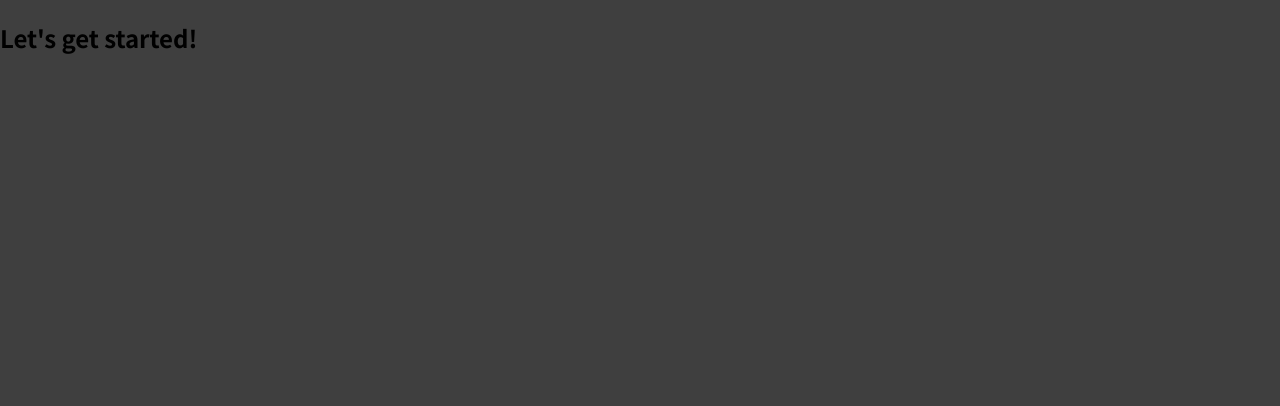
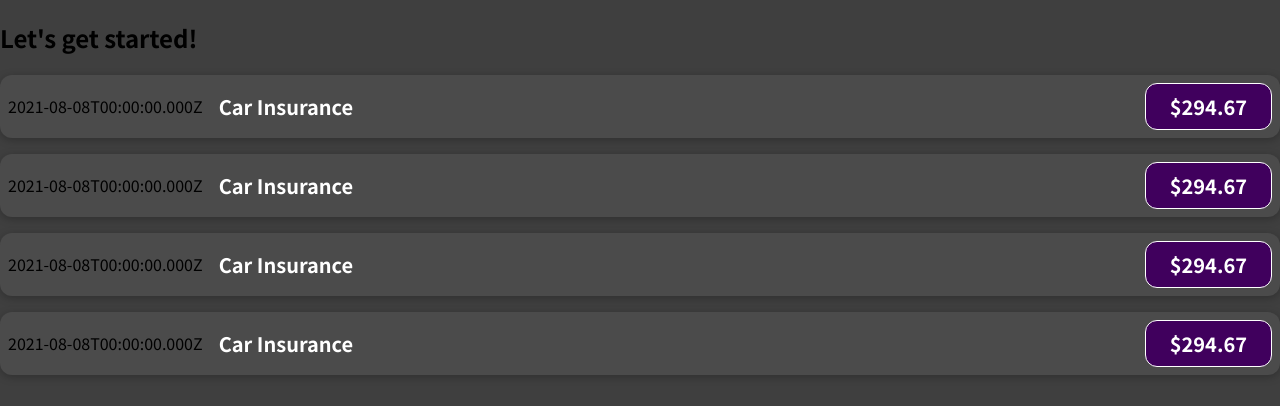
Before and after one commit to ksm5611/React-bugerbuilder, a JavaScript app: page / in a window 1280 px wide. Shown: the top 406 px of the page. Built offline with nearby package versions, Linux system fonts and the light colour scheme.

Commit message:
outputting Dynamic data

```diff
--- a/src/App.js
+++ b/src/App.js
@@ -1,7 +1,34 @@
+import Expenseitem from "./components/Expenseitem";
+
 function App() {
+  const expenses = [
+    {
+      id: "e1",
+      title: "Toilet Paper",
+      amount: 94.12,
+      date: new Date(2020, 7, 14),
+    },
+    { id: "e2", title: "New TV", amount: 799.49, date: new Date(2021, 2, 12) },
+    {
+      id: "e3",
+      title: "Car Insurance",
+      amount: 294.67,
+      date: new Date(2021, 2, 28),
+    },
+    {
+      id: "e4",
+      title: "New Desk (Wooden)",
+      amount: 450,
+      date: new Date(2021, 5, 12),
+    },
+  ];
   return (
     <div>
       <h2>Let's get started!</h2>
+      <Expenseitem>{expenses[0].title}</Expenseitem>
+      <Expenseitem></Expenseitem>
+      <Expenseitem></Expenseitem>
+      <Expenseitem></Expenseitem>
     </div>
   );
 }
--- /dev/null
+++ b/src/components/Expenseitem.css
@@ -0,0 +1,56 @@
+.expense-item {
+  display: flex;
+  justify-content: space-between;
+  align-items: center;
+  box-shadow: 0 2px 8px rgba(0, 0, 0, 0.25);
+  padding: 0.5rem;
+  margin: 1rem 0;
+  border-radius: 12px;
+  background-color: #4b4b4b;
+}
+
+.expense-item__description {
+  display: flex;
+  flex-direction: column;
+  gap: 1rem;
+  align-items: flex-end;
+  flex-flow: column-reverse;
+  justify-content: flex-start;
+  flex: 1;
+}
+
+.expense-item h2 {
+  color: #3a3a3a;
+  font-size: 1rem;
+  flex: 1;
+  margin: 0 1rem;
+  color: white;
+}
+
+.expense-item__price {
+  font-size: 1rem;
+  font-weight: bold;
+  color: white;
+  background-color: #40005d;
+  border: 1px solid white;
+  padding: 0.5rem;
+  border-radius: 12px;
+}
+
+@media (min-width: 580px) {
+  .expense-item__description {
+    flex-direction: row;
+    align-items: center;
+    justify-content: flex-start;
+    flex: 1;
+  }
+
+  .expense-item__description h2 {
+    font-size: 1.25rem;
+  }
+
+  .expense-item__price {
+    font-size: 1.25rem;
+    padding: 0.5rem 1.5rem;
+  }
+}
--- /dev/null
+++ b/src/components/Expenseitem.js
@@ -0,0 +1,18 @@
+import "./Expenseitem.css";
+
+function Expenseitem() {
+  const expenseDate = new Date(2021, 7, 8);
+  const expenseTitle = "Car Insurance";
+  const expenseAmount = 294.67;
+  return (
+    <div className="expense-item">
+      <div>{expenseDate.toISOString()}</div>
+      <div className="expense-item__description">
+        <h2>{expenseTitle}</h2>
+        <div className="expense-item__price">${expenseAmount}</div>
+      </div>
+    </div>
+  );
+}
+
+export default Expenseitem;
```
Also changed, not shown: 1 other file (tests, documents, lock files or other folders).
